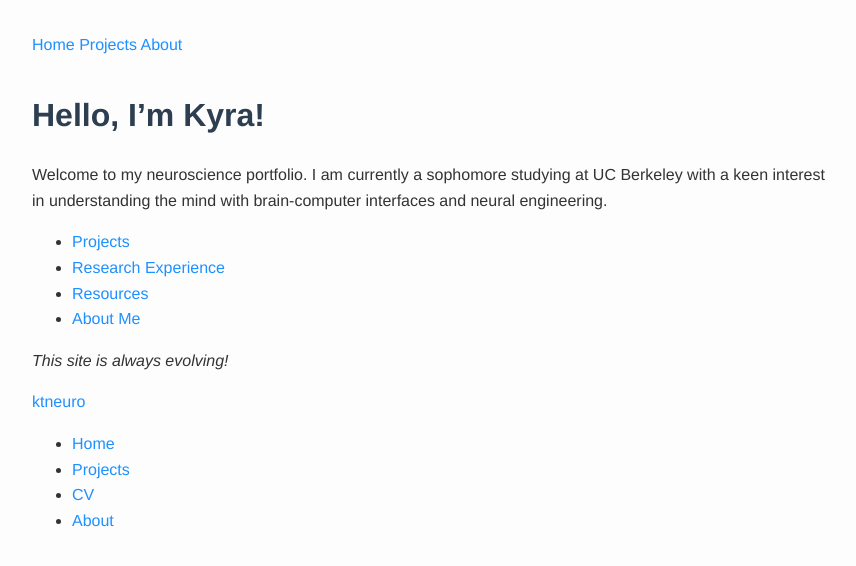
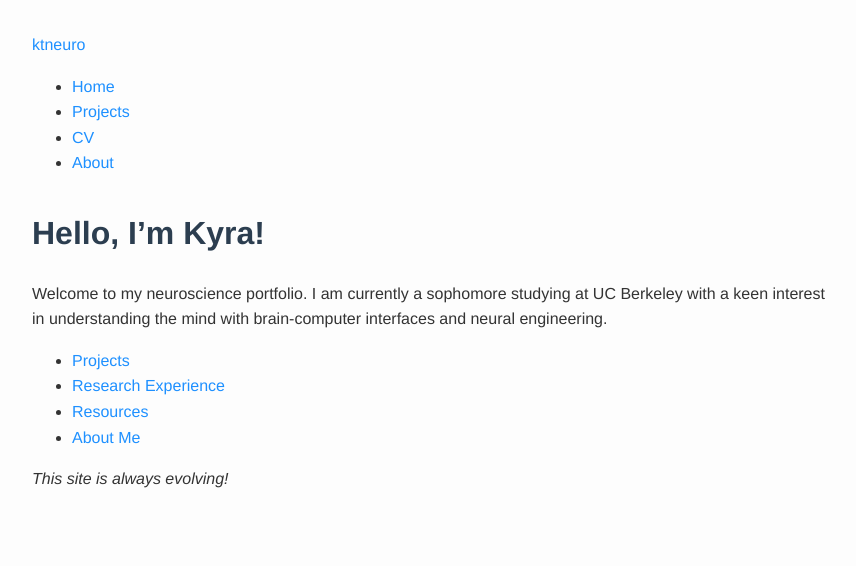
Before and after one commit to ktneuro/ktneuro, a Jekyll site: the page built from index.md, in a window 1280 px wide. Shown: the top 566 px of the page, without its empty margins (208-1064 px from the left). Built offline with Jekyll 4.4.1, drawn with Linux system fonts in a browser that asks for light colours.

Commit message:
Update default.html

```diff
--- a/_layouts/default.html
+++ b/_layouts/default.html
@@ -2,17 +2,12 @@
 <html lang="en">
 <head>
   <meta charset="UTF-8" />
+  <meta name="viewport" content="width=device-width, initial-scale=1.0" />
   <title>{{ page.title }}</title>
   <link rel="stylesheet" href="/assets/css/style.css" />
 </head>
 <body>
-    <nav>
-      <a href="/">Home</a>
-      <a href="/projects">Projects</a>
-      <a href="/about">About</a>
-    </nav>
-    {{ content }}
-  </body>
+
   <nav class="navbar">
     <div class="container">
       <a href="/" class="logo">ktneuro</a>
@@ -24,4 +19,10 @@
       </ul>
     </div>
   </nav>
+
+  <main class="content">
+    {{ content }}
+  </main>
+
+</body>
 </html>
```
Lines whose indentation alone changed are shown as unchanged.
